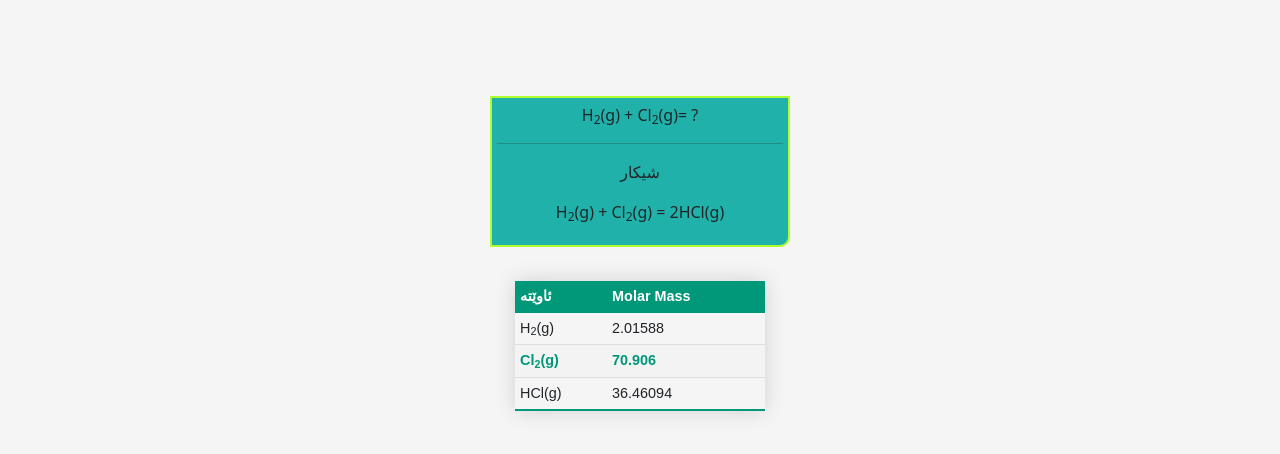
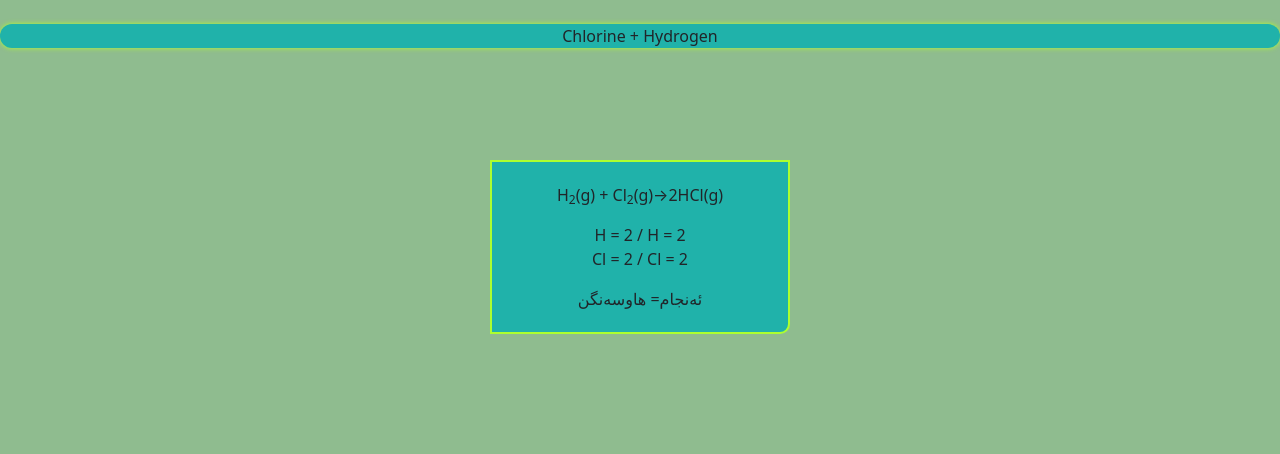
Before and after one commit to BlockerSL/Blance1, a plain HTML site: page index.html in a window 1280 px wide. Drawn offline with nearby package versions, Linux system fonts and the light colour scheme.

Commit message:
Update index.html

```diff
--- a/index.html
+++ b/index.html
@@ -6,7 +6,10 @@
     <meta name="viewport" content="width=device-width, initial-scale=1.0">
     <title></title>
     <link href="https://cdn.jsdelivr.net/npm/bootstrap@5.0.1/dist/css/bootstrap.min.css" rel="stylesheet" integrity="sha384-+0n0xVW2eSR5OomGNYDnhzAbDsOXxcvSN1TPprVMTNDbiYZCxYbOOl7+AMvyTG2x" crossorigin="anonymous">
-
+    <br>
+    <div class="Sahands">
+      <p align="center">Chlorine + Hydrogen</p>
+    </div>
 
 </head>
 <body>
@@ -16,90 +19,26 @@
   <br>
   <center>
   <div class="sahand" align="center">
-    <p>H<sub>2</sub>(g) + Cl<sub>2</sub>(g)= ?</p>
-    <hr/>
-    <p>شیکار</p>
 
-    <p>     <p>H<sub>2</sub>(g) + Cl<sub>2</sub>(g) = 2HCl(g) </p>
-</p>
+    <p>     <p>H<sub>2</sub>(g) + Cl<sub>2</sub>(g)→2HCl(g) </p>
+    <p>H = 2 / H = 2
+    <br>
+    Cl = 2 / Cl = 2 </p>
+    <p>ئەنجام= هاوسەنگن</p>
 
 
   </div>
 
   <br>
-  <div class="hello">
-<table class="styled-table">
-  <thead>
-    <tr>
-      <th>ئاوێتە</th>
-      <th>Molar Mass</th>
-
-    </tr>
-  </thead>
-  <tbody>
-    <tr>
-      <td>H<sub>2</sub>(g)</td>
-      <td>2.01588</td>
-    </tr>
-    <tr class="active-row">
-              <td>Cl<sub>2</sub>(g)</td>
-
-      <td>70.906</td>
-      <tr>
-        <td>HCl(g)</td>
-        <td>36.46094</td>
-      </tr>
-    </tr>
-    <!-- and so on... -->
-  </tbody>
-</table>
-
-</div>
-</div>
-</div>
 </center>
 
 <style>
+
 body{
-  background-color:whitesmoke;
+  background-color: darkseagreen;
   background-attachment: fixed;
   background-position:center;
   background-repeat:no-repeat;
-}
-.styled-table {
-border-collapse: collapse;
-margin: 10px 0;
-font-size: 0.9em;
-font-family: sans-serif;
-min-width: 250px;
-box-shadow: 0 0 20px rgba(0, 0, 0, 0.15);
-}
-.styled-table thead tr {
-    background-color: #009879;
-    color: #ffffff;
-    text-align: left;
-}
-
-.styled-table th,
-.styled-table td {
-    padding: 5px 5px;
-}
-.styled-table tbody tr {
-    border-bottom: 1px solid #dddddd;
-}
-
-.styled-table tbody tr:nth-of-type(even) {
-    background-color: #f3f3f3;
-}
-
-.styled-table tbody tr:last-of-type {
-    border-bottom: 2px solid #009879;
-}
-
-.styled-table tbody tr.active-row {
-font-weight: bold;
-color: #009879;
-
 }
 .sahand{
   background-color: lightseagreen;
@@ -111,6 +50,12 @@ color: #009879;
 
 
 
+
+}
+.Sahands{
+  background-color: lightseagreen;
+  border-radius:25px;
+  box-shadow:0px 0px 5px 0px greenyellow;
 }
 
 </style>
```
